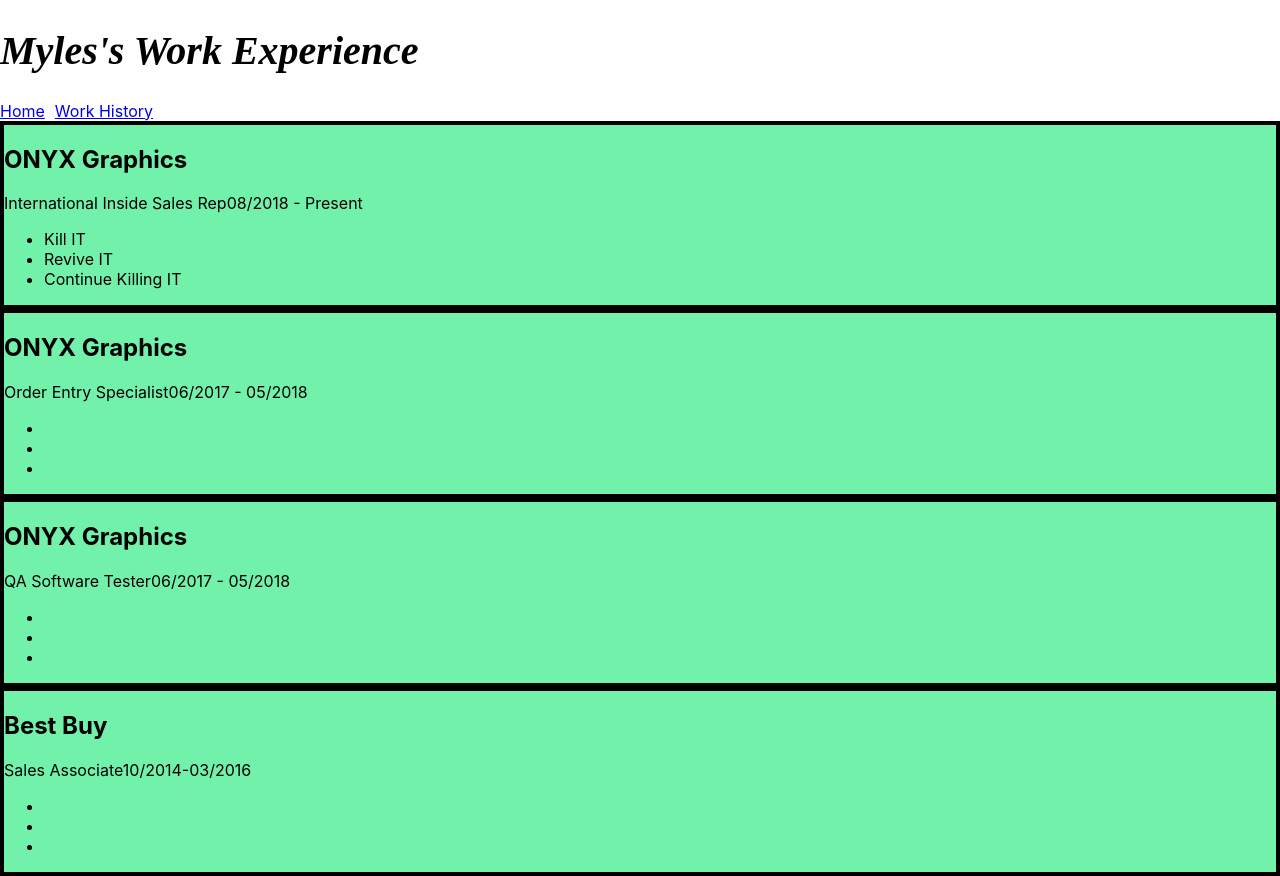
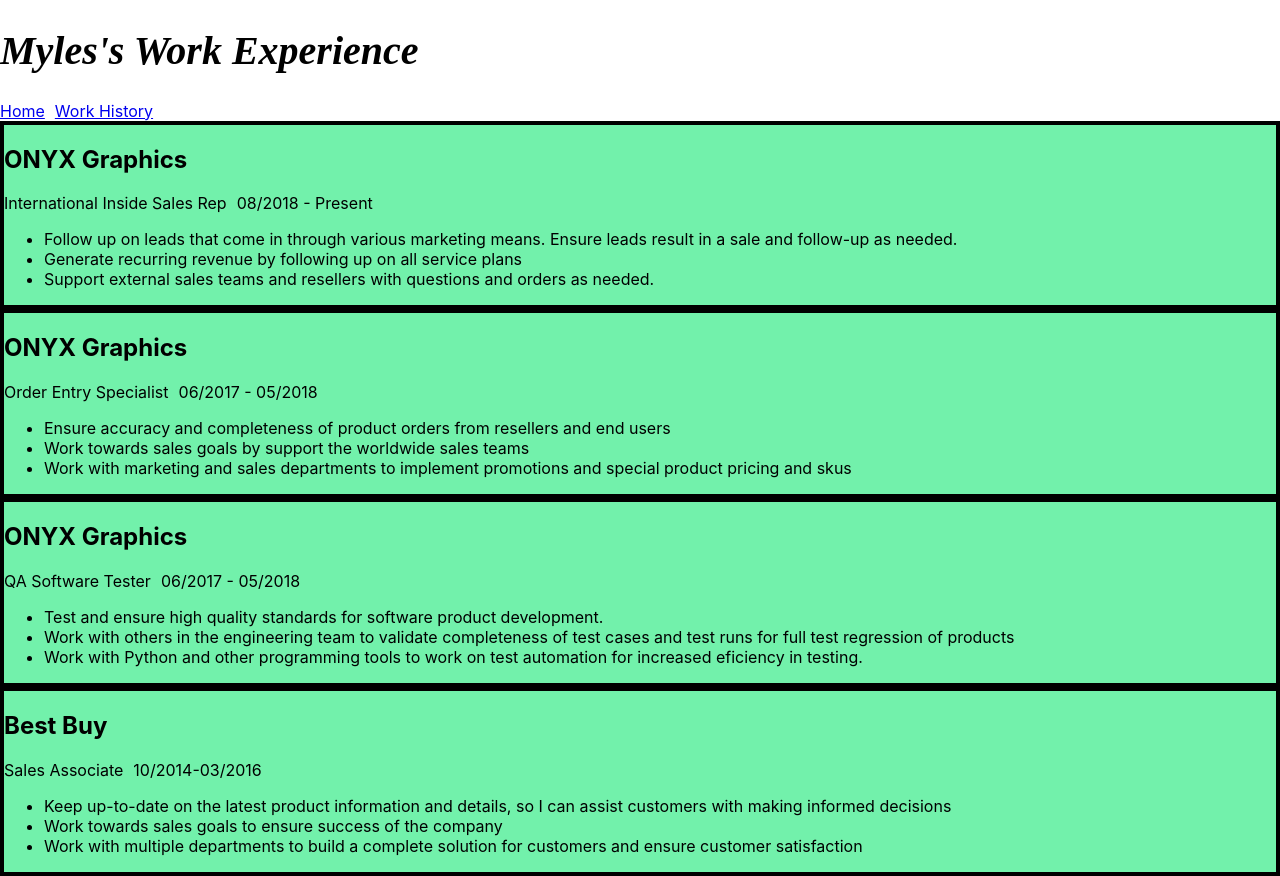
Before and after one commit to Kronicedge/about-me, a React (Create React App) app: page /work-history in a window 1280 px wide. Built offline with nearby package versions, Linux system fonts and the light colour scheme.

Commit message:
added WorkExperienceItem component

```diff
--- a/src/AboutMe.js
+++ b/src/AboutMe.js
@@ -35,7 +35,7 @@
                 <section className="links">
                     <h3>Other Info</h3>
                     <ul>
-                        <li><a href="/workexperience">Work Experience</a></li>
+                        <li><a href="/work-history">Work Experience</a></li>
                         <li><a href="https://www.linkedin.com/in/myles-timothy-102725146/">My LinkedIn Profile</a></li>
                         <li><a href="https://github.com/Kronicedge">My Github profile</a></li>
                     </ul>
--- a/src/App.js
+++ b/src/App.js
@@ -5,7 +5,7 @@
 import WorkExperience from './WorkExperience.js'
 
 class App extends Component {
-  render() {
+  render = () => {
     return (
       <Router>
         <div className="App">
--- a/src/SiteNav.js
+++ b/src/SiteNav.js
@@ -1,5 +1,5 @@
 import React, { Component } from 'react';
-import { BrowserRouter as Router, Route, Switch, Link } from 'react-router-dom'
+import { Link } from 'react-router-dom'
 import './Style.css';
 
 class SiteNav extends Component {
--- a/src/Style.css
+++ b/src/Style.css
@@ -75,3 +75,7 @@
     margin-left: 68px;
     margin-top: 10px;
 }
+
+.experience-entries span {
+    margin-left: 10px;
+}
--- a/src/WorkExperience.js
+++ b/src/WorkExperience.js
@@ -15,19 +15,19 @@
 
                 <section>
                     <div className="experience">
-                        <WorkExperienceItem company='ONYX Graphics' jobRole='International Inside Sales Rep' dates='08/2018 - Present' responsibility1='Kill IT' responsibility2='Revive IT' responsibility3='Continue Killing IT'/>
+                        <WorkExperienceItem company='ONYX Graphics' jobRole='International Inside Sales Rep' dates='08/2018 - Present' responsibility1='Follow up on leads that come in through various marketing means. Ensure leads result in a sale and follow-up as needed.' responsibility2='Generate recurring revenue by following up on all service plans' responsibility3='Support external sales teams and resellers with questions and orders as needed.'/>
                     </div>
 
                     <div className="experience">
-                        <WorkExperienceItem company='ONYX Graphics' jobRole='Order Entry Specialist' dates='06/2017 - 05/2018' responsibility1='' responsibility2='' responsibility3=''/>
+                        <WorkExperienceItem company='ONYX Graphics' jobRole='Order Entry Specialist' dates='06/2017 - 05/2018' responsibility1='Ensure accuracy and completeness of product orders from resellers and end users' responsibility2='Work towards sales goals by support the worldwide sales teams' responsibility3='Work with marketing and sales departments to implement promotions and special product pricing and skus'/>
                     </div>
 
                     <div className="experience">
-                        <WorkExperienceItem company='ONYX Graphics' jobRole='QA Software Tester' dates='06/2017 - 05/2018' responsibility1='' responsibility2='' responsibility3=''/>
+                        <WorkExperienceItem company='ONYX Graphics' jobRole='QA Software Tester' dates='06/2017 - 05/2018' responsibility1='Test and ensure high quality standards for software product development.' responsibility2='Work with others in the engineering team to validate completeness of test cases and test runs for full test regression of products' responsibility3='Work with Python and other programming tools to work on test automation for increased eficiency in testing.'/>
                     </div>
 
                     <div className="experience">
-                        <WorkExperienceItem company='Best Buy' jobRole='Sales Associate' dates='10/2014-03/2016' responsibility1='' responsibility2='' responsibility3=''/>
+                        <WorkExperienceItem company='Best Buy' jobRole='Sales Associate' dates='10/2014-03/2016' responsibility1='Keep up-to-date on the latest product information and details, so I can assist customers with making informed decisions' responsibility2='Work towards sales goals to ensure success of the company' responsibility3='Work with multiple departments to build a complete solution for customers and ensure customer satisfaction'/>
                     </div>
                 </section>
             </div>
```
